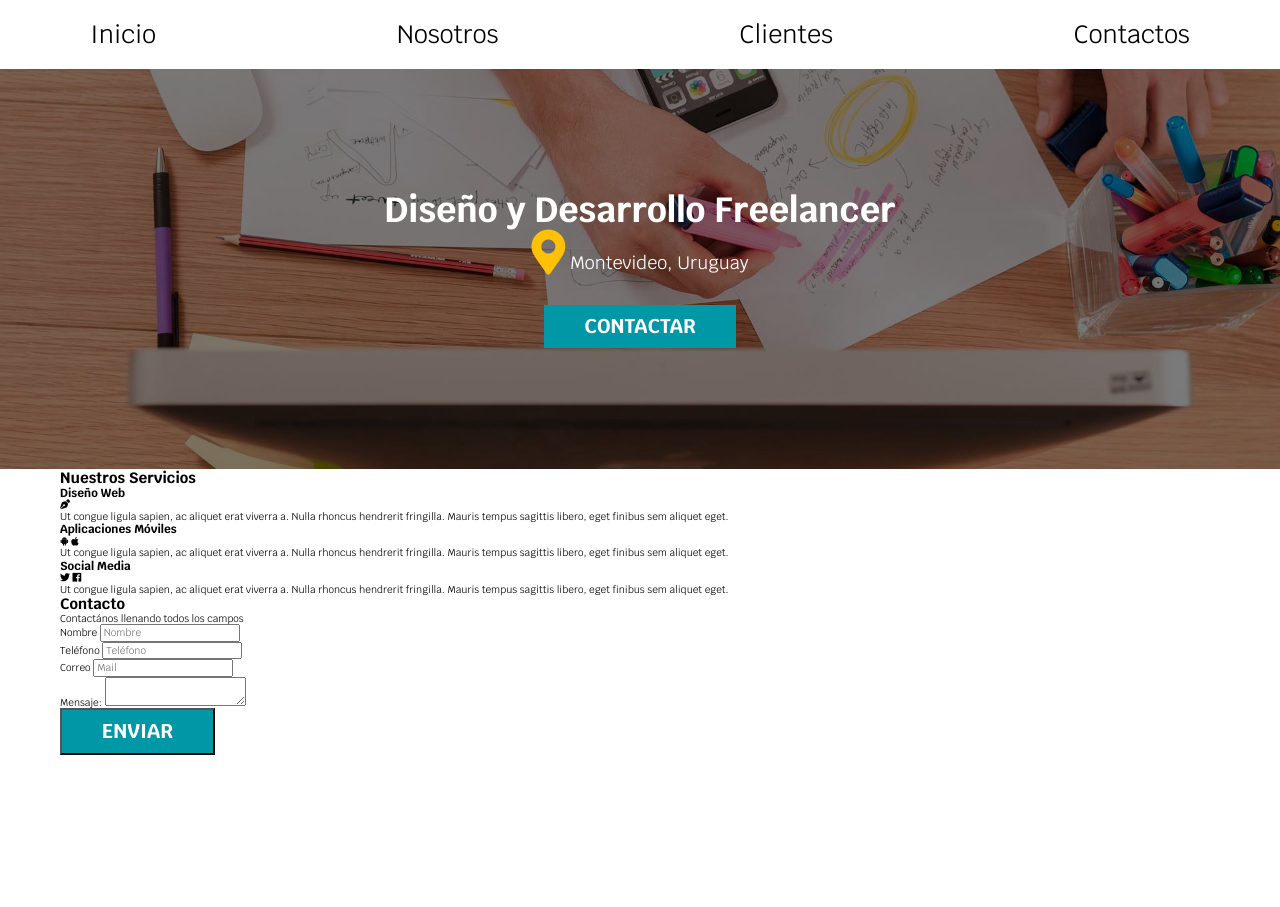
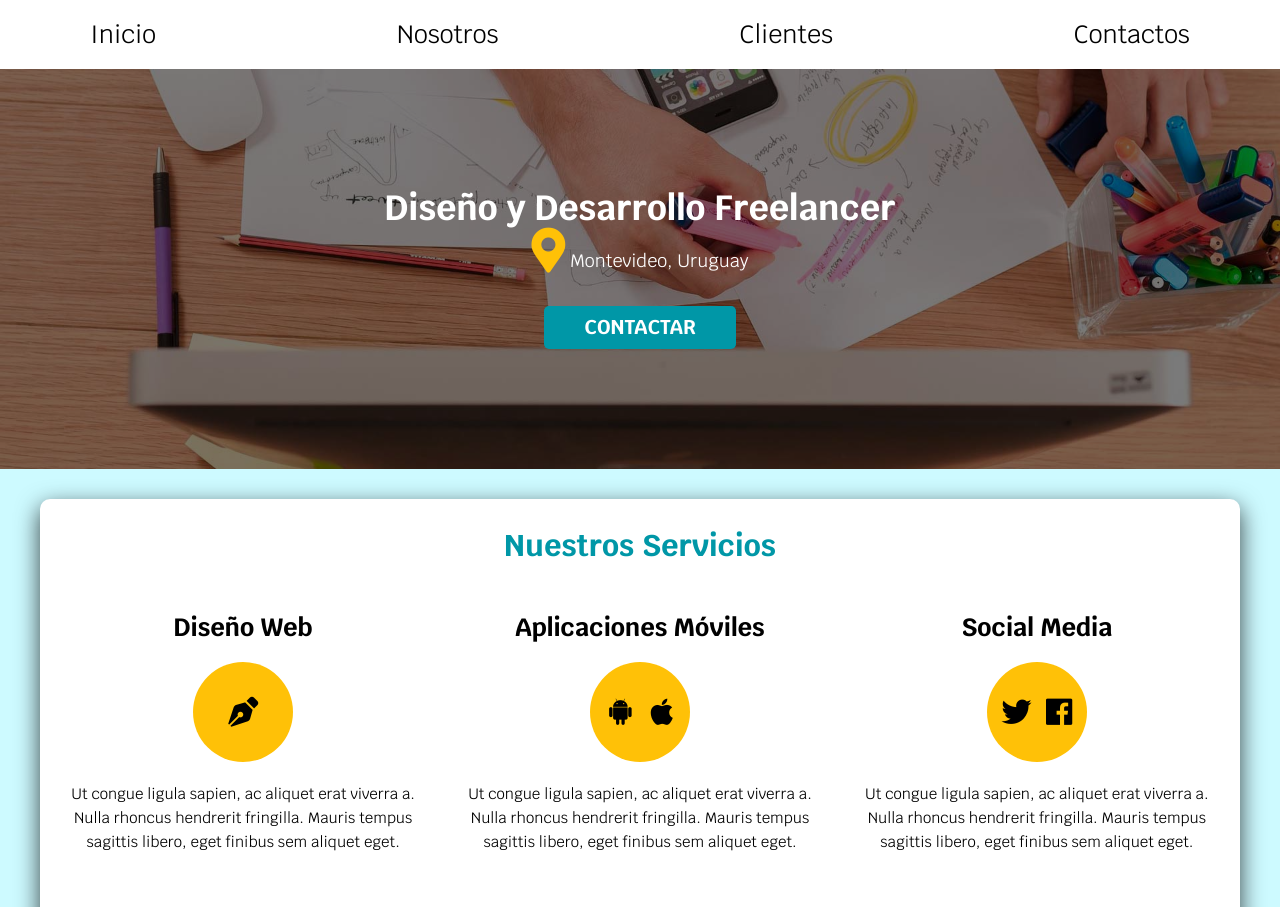
Before and after one commit to SantiM96/Practice-5-freelance, a plain HTML site: page index.html in a window 1280 px wide. Shown: the top 907 px of the page. Before the commit the page ends 800 px from the top, so only its background shows below. Drawn offline with nearby package versions, Linux system fonts and the light colour scheme.

Commit message:
Finish site, add container with shadow.

```diff
--- a/css/styles.css
+++ b/css/styles.css
@@ -10,6 +10,17 @@ body {
 }
 h1, h2, h3, p {
     margin: 0;
+}
+h2 {
+    font-size: 3rem;
+    color: #0097A7;
+}
+h3 {
+    font-size: 2.5rem;
+}
+p {
+    font-size: 1.5rem;
+    line-height: 1.6;
 }
 
 /** Utilities **/
@@ -27,6 +38,11 @@ h1, h2, h3, p {
     text-decoration: none;
     font-weight: bold;
     text-transform: uppercase;
+    border-radius: 0.5rem;
+    border: none;
+}
+.button:hover {
+    cursor: pointer;
 }
 
 /** Header **/
@@ -45,6 +61,10 @@ h1, h2, h3, p {
     text-decoration: none;
     font-size: 2.5rem;
     padding: 2rem 3rem;
+}
+.header nav a:hover {
+    color: #0097A7;
+    transition: 1s;
 }
 
 /** Hero **/
@@ -84,3 +104,100 @@ h1, h2, h3, p {
     font-size: 4.5rem;
     color: #FFC107;
 }
+
+/** Main **/
+.back-container {
+    background-color: rgb(205, 250, 255);
+    padding: 3rem;
+}
+.container {
+    background-color: white;
+    -webkit-box-shadow: 0px 8px 23px 0px rgba(0,0,0,0.75);
+    -moz-box-shadow: 0px 8px 23px 0px rgba(0,0,0,0.75);
+    box-shadow: 0px 8px 23px 0px rgba(0,0,0,0.75);
+    border-radius: 1rem;
+}
+.service-container {
+    display: flex;
+    justify-content: space-between;
+}
+.service {
+    flex: 0 0 calc(33.3% - 2rem);
+    text-align: center;
+    padding: 3rem 0;
+    display: flex;
+    flex-direction: column;
+    align-items: center;
+}
+.service h3,
+.service p {
+    margin: 2rem 0;
+}
+.icons {
+    background-color: #FFC107;
+    width: 10rem;
+    height: 10rem;
+    border-radius: 50%;
+    font-size: 3rem;
+    display: flex;
+    justify-content: space-evenly;
+    align-items: center;
+}
+.contact {
+    padding: 2rem 0;
+}
+.contact h2 {
+    text-align: center;
+    margin-bottom: 2rem;
+}
+form {
+    background-color: #757575;
+    padding: 2rem;
+    margin: 2rem 0;
+    border-radius: 1rem;
+}
+@media (min-width: 768px) {
+    form {
+        width: 80rem;
+        margin: 0 auto;
+    }
+}
+form legend {
+    display: flex;
+    justify-content: center;
+    color: #FFC107;
+    font-size: 2.2rem;
+    padding-bottom: 2rem;
+}
+.camps-container {
+    display: flex;
+    justify-content: space-between;
+    flex-wrap: wrap;
+}
+.camps-container input {
+    flex: 1;
+    height: 3rem;
+    font-size: 1.4rem;
+}
+.camps-container textarea {
+    flex: 1;
+    height: 8rem;
+    margin-bottom: 2rem;
+}
+.camp {
+    display: flex;
+    flex: 0 0 calc(50% - 1rem);
+}
+.camp label {
+    flex: 0 0 9rem;
+    color: white;
+    font-size: 1.4rem;
+    padding: 0.3rem 0 2.5rem 0;
+}
+.w-100 {
+    flex: 0 0 100%;
+}
+.send {
+    display: flex;
+    justify-content: flex-end;
+}
--- a/index.html
+++ b/index.html
@@ -31,6 +31,7 @@
         </div>
     </div>
 
+    <div class="back-container">
         <div class="container">
             <main class="service">
                 <h2>Nuestros Servicios</h2>
@@ -71,25 +72,26 @@
 
                     <div class="camps-container">
                         <div class="camp">
-                        <label>Nombre</label>
 
+                            <label>Nombre: </label>
                             <input type="text" name="nombre" placeholder="Nombre">
+
                         </div>
                         <div class="camp">
 
-                        <label>Teléfono</label>
+                            <label>Teléfono: </label>
                             <input type="tel" name="telefono" placeholder="Teléfono">
 
                         </div>
                         <div class="camp w-100">
 
-                        <label>Correo</label>
+                            <label>Correo: </label>
                             <input type="mail" name="correo" placeholder="Mail">
 
                         </div>
                         <div class="camp w-100">
 
-                        <label>Mensaje:</label>
+                            <label>Mensaje: </label>
                             <textarea></textarea>
 
                         </div>
@@ -100,7 +102,8 @@
                 </form>
             </div>
 
-    </div>
+        </div><!-- .container -->
+    </div><!-- .back-container -->
 
 
 
```
Also changed, not shown: index2.html (added, +15 -0 lines), css/prueba.css (added). Lines whose indentation alone changed are shown as unchanged.
